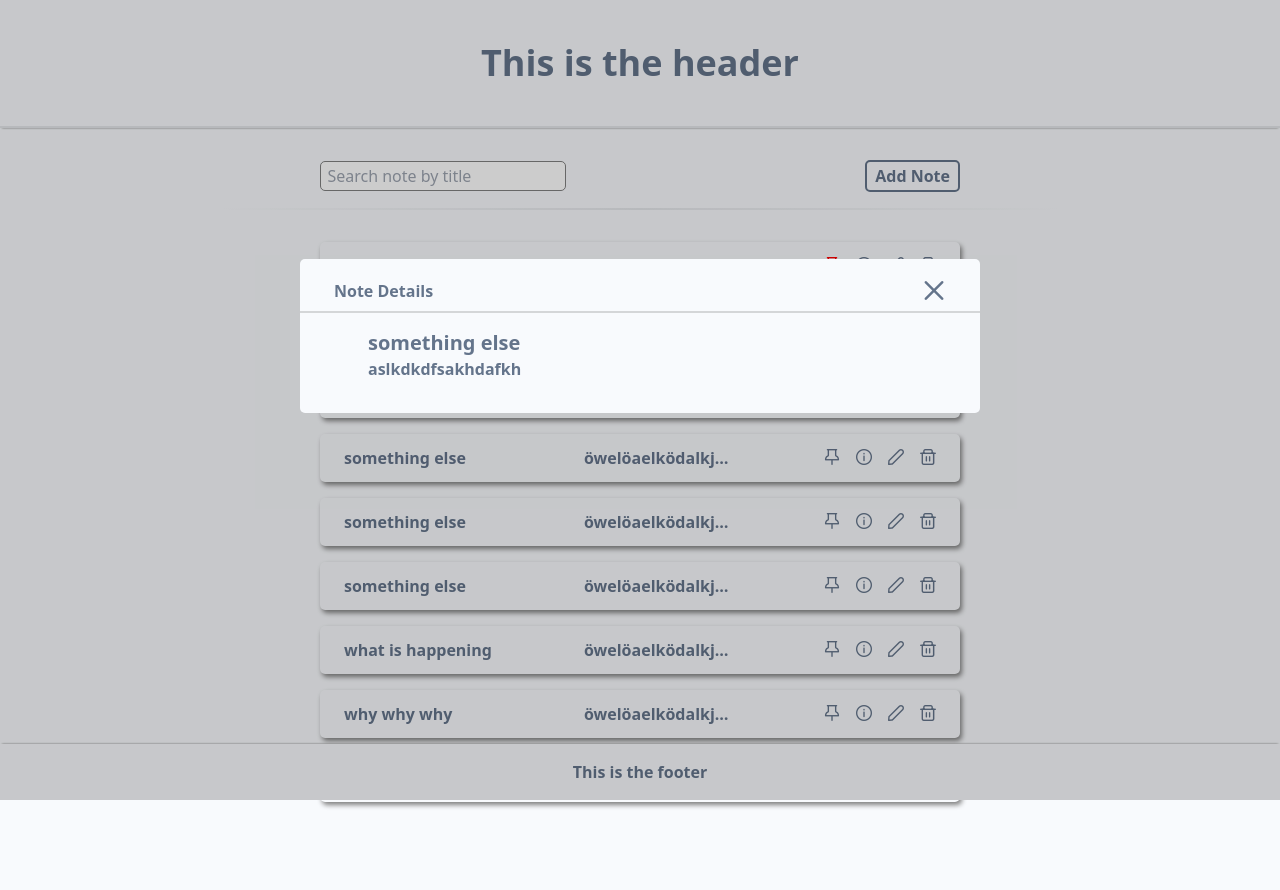
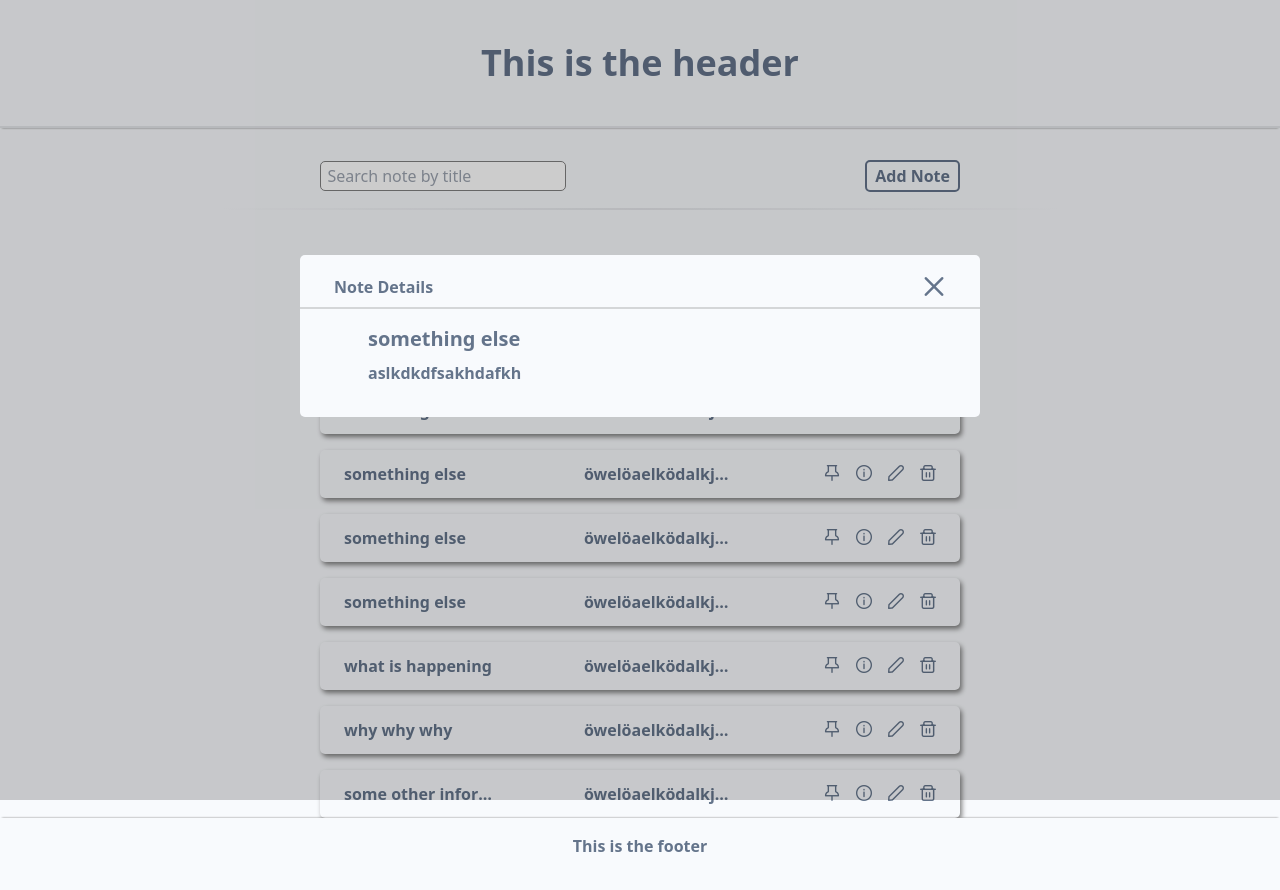
Before and after one commit to SemmelKorb/snowtes, a Vue app in the folder Snowtes/: page /notes in a window 1280 px wide. Both pictures are taken after a click on the icon 864 px from the left and 265 px from the top of the page. Shown: the top 890 px of the page. Built offline with nearby package versions, Linux system fonts and the light colour scheme; the HTML template or start-up script is replaced by a standard one.

Commit message:
work on some csss design

```diff
--- a/Snowtes/src/App.vue
+++ b/Snowtes/src/App.vue
@@ -5,8 +5,14 @@
 </script>
 
 <template>
-    <Header/>
-    <RouterView class="pb-24 pt-40"/>
-    <PopupView/>
-    <Footer/>
+  <div class="flex flex-col h-screen">
+    <div class="h-full">
+      <Header/>
+      <div class="flex-1">
+        <RouterView/>
+        <PopupView/>
+      </div>
+      <Footer/>
+    </div>
+  </div>
 </template>
--- a/Snowtes/src/assets/content.css
+++ b/Snowtes/src/assets/content.css
@@ -3,8 +3,6 @@
     width: 100%;
     height: 3.5rem;
     padding: 0 0.5rem;
-    bottom: 0;
-    position: fixed;
     display: flex;
     align-items: center;
     justify-content: center;
@@ -20,8 +18,6 @@
     padding: 0 0.5rem;
     font-size: 2.25rem;
     line-height: 2.5rem;
-    top: 0;
-    position: fixed;
     display: flex;
     align-items: center;
     justify-content: center;
--- a/Snowtes/src/components/Note/Details/Full.vue
+++ b/Snowtes/src/components/Note/Details/Full.vue
@@ -9,10 +9,12 @@
 
 <template>
     <div class="note-full-container" v-if="note">
-            <p class="note-full-element text-xl">
+            <!--Zeichenlimit von 30 Zeichen setzen-->
+            <p class="note-full-element text-xl mb-2">
                 {{ note.title }}
             </p>
-            <p class="note-full-element">
+            <!--Ab einer anzeige von 300 zeichen einen Container machen, in dem man den text scrollen kann-->
+            <p class="note-full-element max-h-[300px] overflow-y-auto">
                 {{ note.description }}
             </p>
     </div>
--- a/Snowtes/src/views/NoteView.vue
+++ b/Snowtes/src/views/NoteView.vue
@@ -14,6 +14,8 @@
 
         <!--Muss in im Backend geflitert werden -> wenn ein filter drinnen ist, muss auch der max page count geupdated werden + keinen filter array zurückgeben sondern den normalen notes array überschreiben-->
         <!--List of notes filtered by title-->
+        <!--TODO: Es muss ein extra container für die notes gemacht werden und in diesem kann man für die notes scrollen bedeutet die obere notes controll bar bleibt immer an der selben stelle-->
+        <div class="overflow-y-auto">
             <NoteDetails
                 v-if="noteStore.filter !== ''"
                 v-for='note in noteStore.filterByTitle'
@@ -26,5 +28,6 @@
                 v-for='note in noteStore.notes'
                 :key='note.id'
                 :note='note'/>
+        </div>
     </main>
 </template>
```
Also changed, not shown: 1 other file (tests, documents, lock files or other folders). Lines whose indentation alone changed are shown as unchanged.
